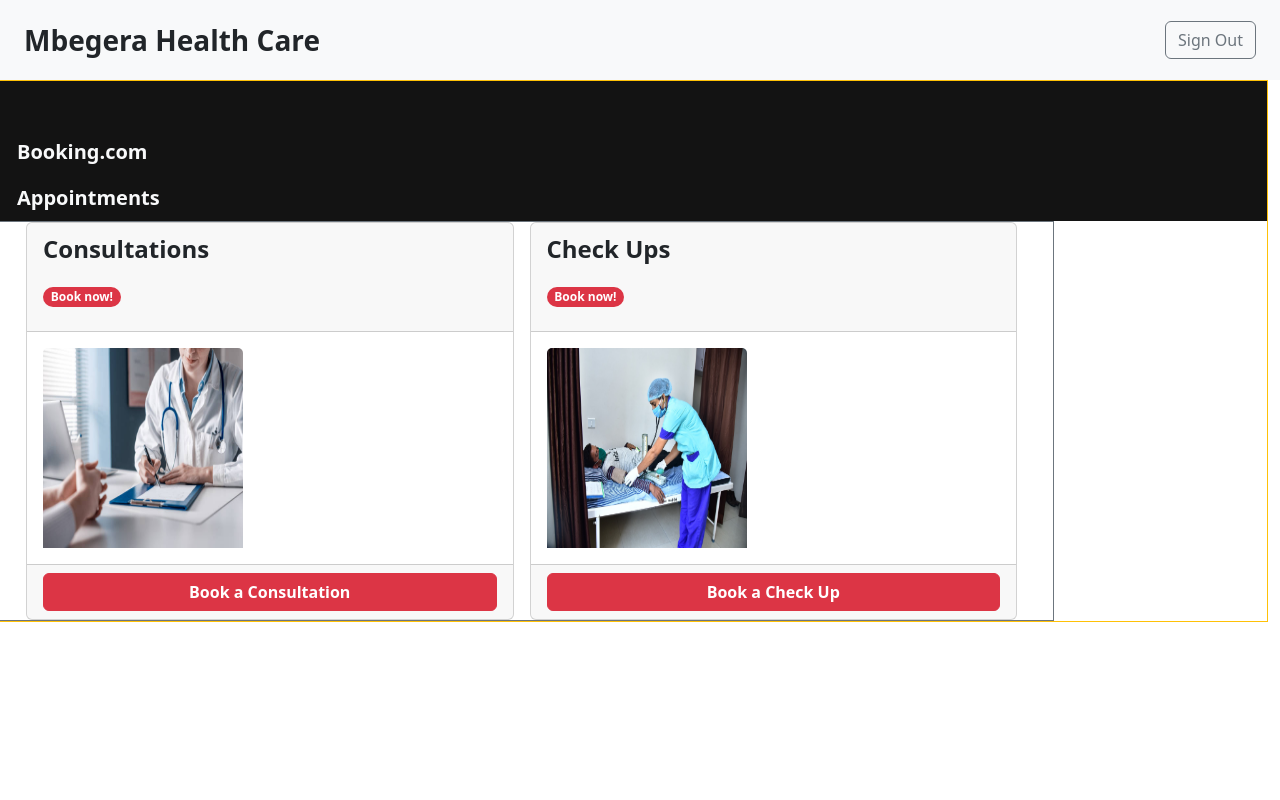
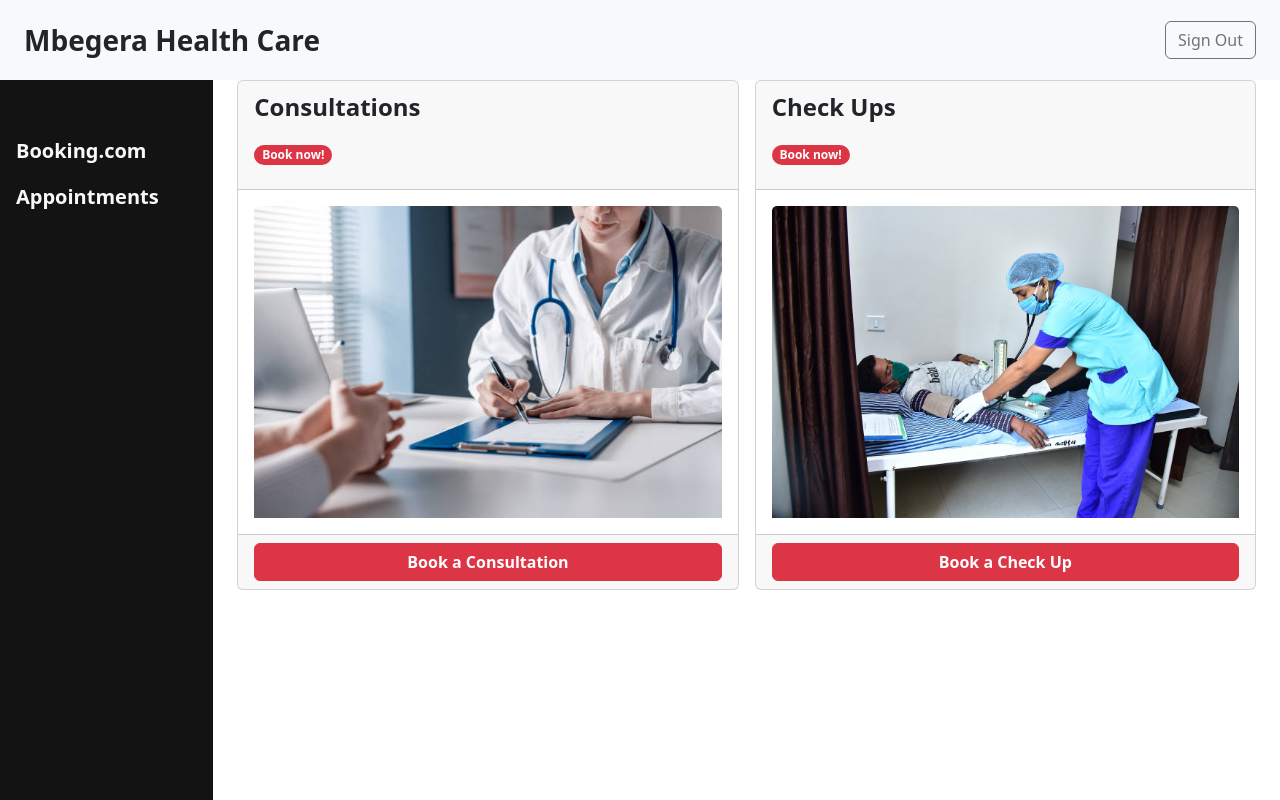
Before and after one commit to Leon-Mbegera/Booking.com, a Vue app: page / in a window 1280 px wide. Built offline with nearby package versions, Linux system fonts and the light colour scheme; sample sign-in values are in the browser's storage.

Commit message:
Reposition and restyle appointments card

```diff
--- a/src/components/AppointmentCard.vue
+++ b/src/components/AppointmentCard.vue
@@ -21,9 +21,13 @@ const emit = defineEmits(['submit']);
 
 <style scoped>
 
-.imageSize {
-    height: 200px;
-    width: 200px;
+/* .imageSize {
+    min-height: 100%;
+    min-width: 100%
 }
 
+.service-card {
+    height: calc(100% - 120px);
+} */
+
 </style>
--- a/src/components/layouts/DefaultLayout.vue
+++ b/src/components/layouts/DefaultLayout.vue
@@ -5,18 +5,18 @@ import Sidebar from '../Sidebar.vue';
 
 <template>
   <Navbar />
-  <div class="row border border-warning w-100">
+  <div class="w-100 everyThingElse">
     <Sidebar />
-    <div class="col col-10 border border-secondary">
         <slot>
         </slot>
-    </div>
   </div>
 </template>
 
 <style scoped>
- .sidebar {
-  background-color: #131313;
+  .everyThingElse {
+    height: calc(100% - 80px);
+    display: grid;
+    grid-template-columns: 2fr 10fr;
  }
 
 </style>
```
